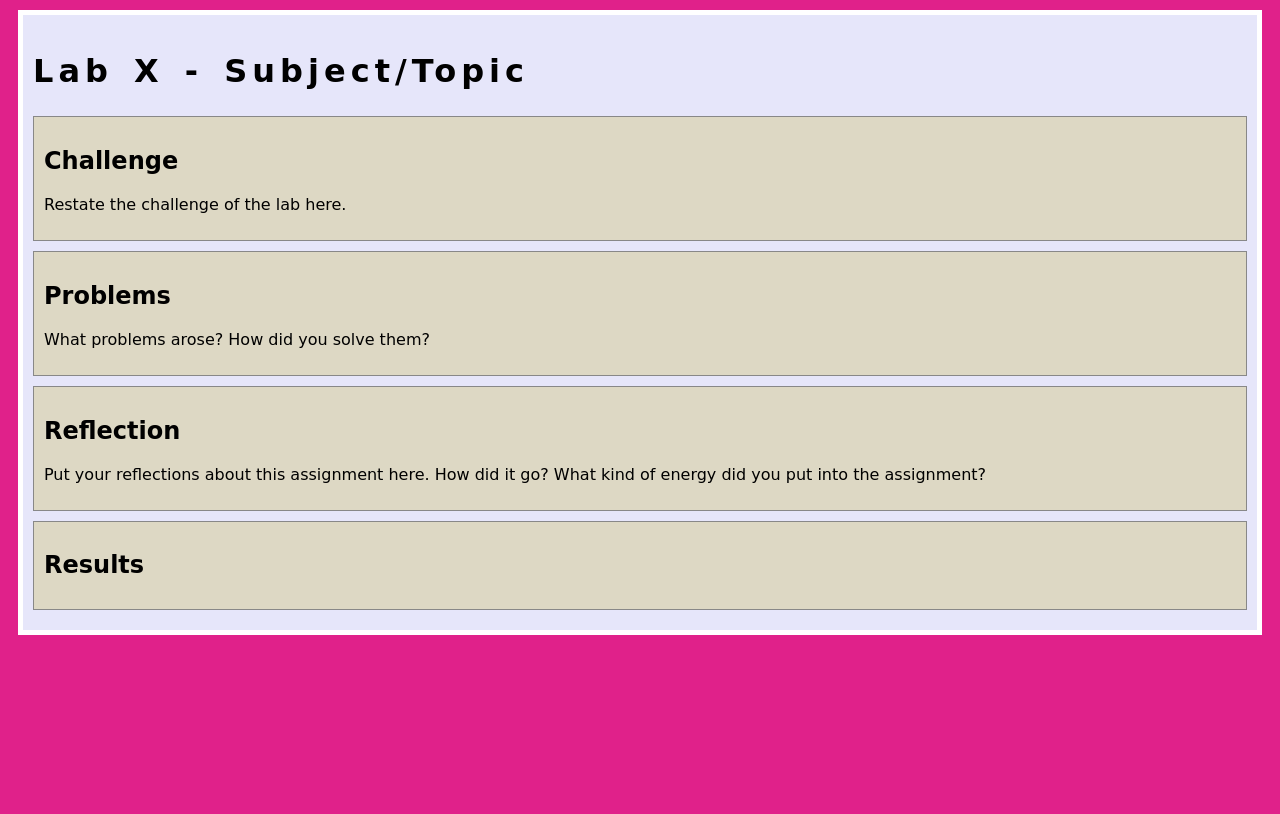
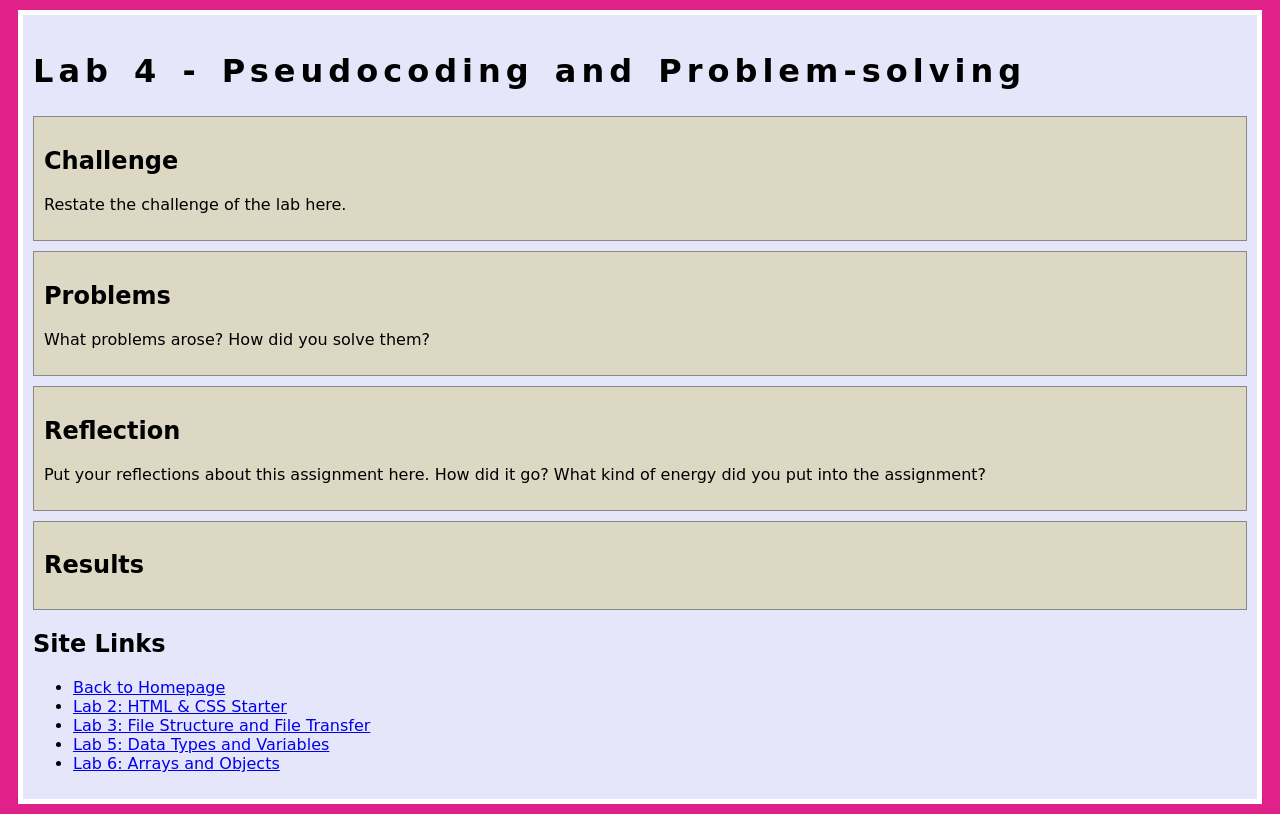
Before and after one commit to aidancarlosmoore/art101, a plain HTML site: page lab4/index.html in a window 1280 px wide. Drawn offline with nearby package versions, Linux system fonts and the light colour scheme.

Commit message:
Setting up Lab 4 titles and links

```diff
--- a/lab4/index.html
+++ b/lab4/index.html
@@ -2,7 +2,7 @@
 <html>
 <head>
 	<!-- This title is used for tabs and bookmarks -->
-	<title>Lab X - Subject/Topic</title>
+	<title>Lab 4 - Pseudocoding and Problem-solving</title>
 
 	<!-- Use UTF character set, a good idea with any webpage -->
   	<meta charset="UTF-8" />
@@ -23,7 +23,7 @@
 	<!-- Style this page by changing the CSS in ../css/site.css or css/lab.css -->
 	<main id="content">
 		<section>
-			<h1>Lab X - Subject/Topic</h1>
+			<h1>Lab 4 - Pseudocoding and Problem-solving</h1>
 			<div class="minor-section">
 					<h2>Challenge</h2>
 					<p>Restate the challenge of the lab here.</p>
@@ -45,7 +45,14 @@
 			</div>
 		</section>
 		<nav id="links">
-			<!-- Put links to other pages (including the homepage) here. -->
+			<h2>Site Links</h2>
+			<ul>
+				<li> <a href="../index.html"> Back to Homepage </a> </li>
+				<li> <a href="./lab2/index.html"> Lab 2: HTML & CSS Starter </a> </li>
+				<li> <a href="./lab3/index.html"> Lab 3: File Structure and File Transfer </a> </li>
+				<li> <a href="./lab5/index.html"> Lab 5: Data Types and Variables </a> </li>
+				<li> <a href="./lab6/index.html"> Lab 6: Arrays and Objects </a> </li>
+			</ul>
 		</nav>
 	</main>
 </body>
```
